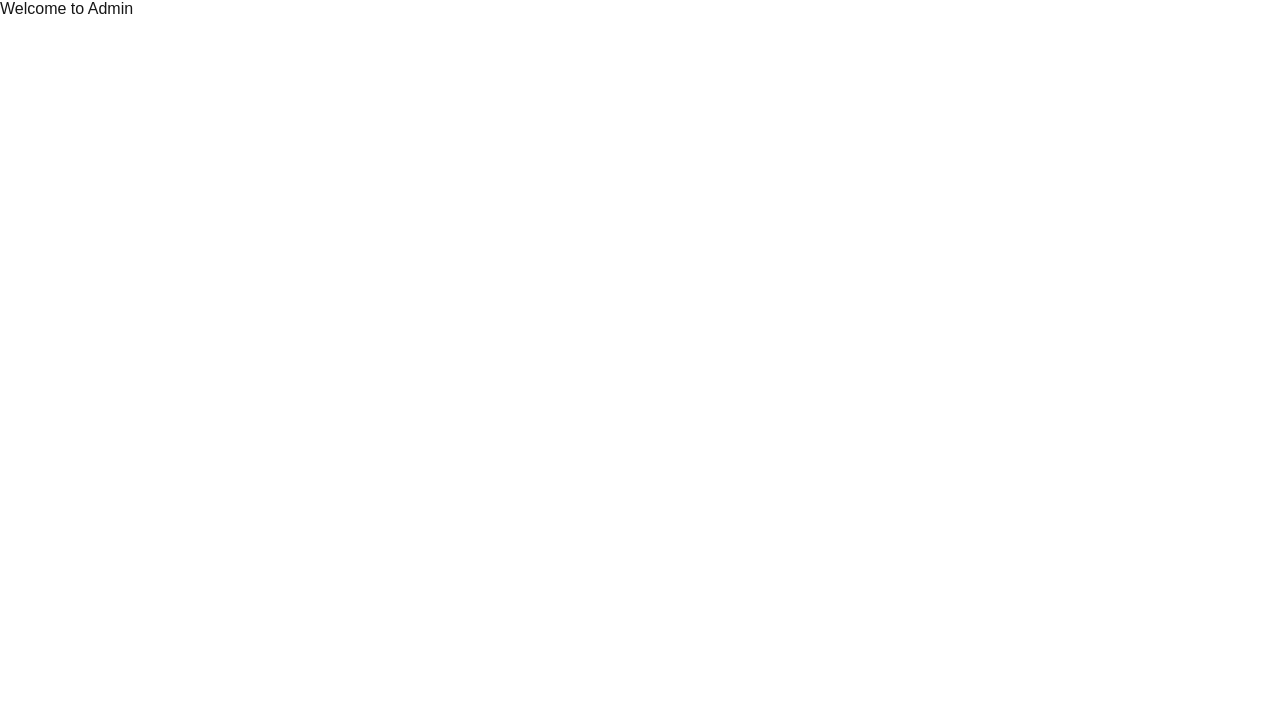
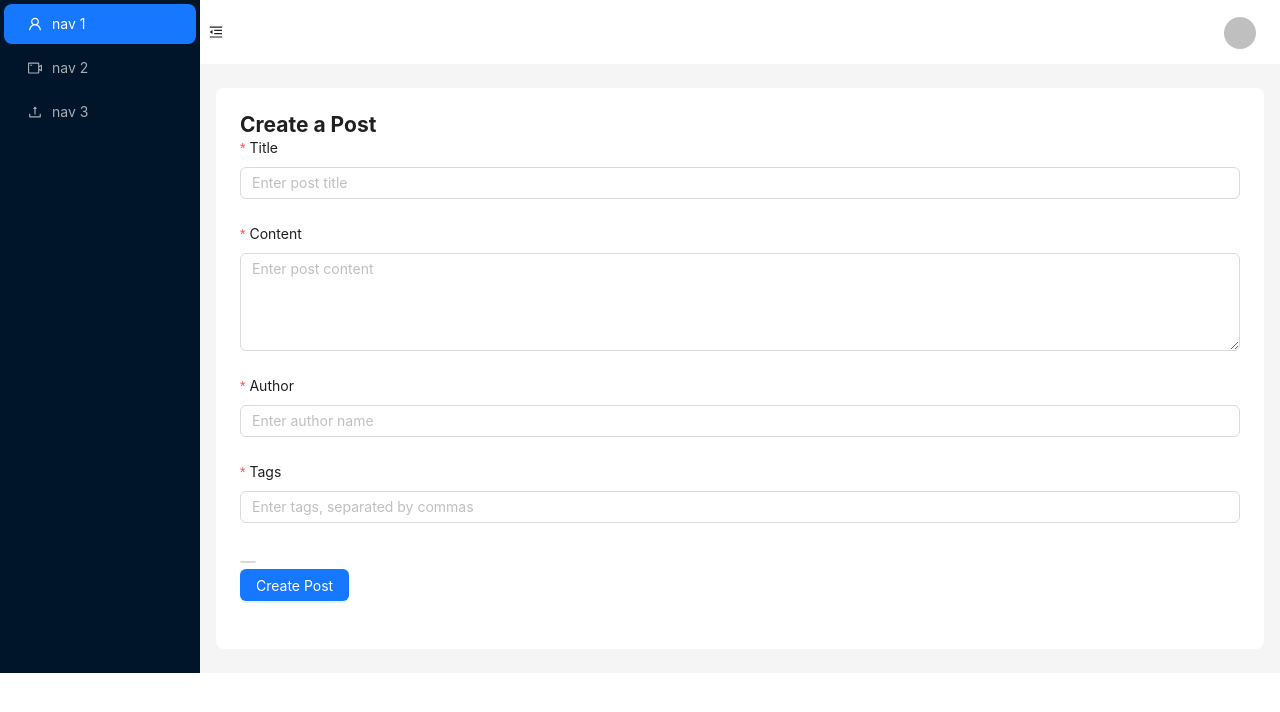
Before and after one commit to VinayProgram/YourGuidance, a Next.js app: page /Users in a window 1280 px wide. Shown: the top 712 px of the page. Built offline with nearby package versions, Linux system fonts and the light colour scheme; no server answers.

Commit message:
post creation

```diff
--- /dev/null
+++ b/src/app/Users/components/Create.Posts.tsx
@@ -0,0 +1,87 @@
+import React from 'react';
+import { Form, Input, Button, Tag } from 'antd';
+import { collection, addDoc } from 'firebase/firestore'; // Firestore methods
+import moment from 'moment';
+import { db } from '@/config';
+import { PostDTO } from '@/types/common.dto';
+
+const { TextArea } = Input;
+
+const CreatePosts = () => {
+  const [form] = Form.useForm();
+
+  // Method to submit post to Firestore
+  const onSubmit = async (values: PostDTO) => {
+    try {
+      const { title, content, author, tags} = values;
+      const newPost = {
+        title,
+        content,
+        author,
+        tags: typeof tags =='string'?tags.split(','):tags, // Convert comma-separated string to array
+        timestamp: new Date(),
+      };
+
+      // Insert post into Firestore
+      const docRef = await addDoc(collection(db, "posts"), newPost);
+      console.log("Document written with ID: ", docRef.id);
+      form.resetFields(); // Reset the form after submission
+    } catch (error) {
+      console.error("Error adding document: ", error);
+    }
+  };
+
+  return (
+    <div>
+      <h2>Create a Post</h2>
+      <Form
+        form={form}
+        layout="vertical"
+        onFinish={onSubmit}
+        initialValues={{ timestamp: moment() }}
+      >
+        <Form.Item
+          label="Title"
+          name="title"
+          rules={[{ required: true, message: 'Please input the post title!' }]}
+        >
+          <Input placeholder="Enter post title" />
+        </Form.Item>
+
+        <Form.Item
+          label="Content"
+          name="content"
+          rules={[{ required: true, message: 'Please input the post content!' }]}
+        >
+          <TextArea rows={4} placeholder="Enter post content" />
+        </Form.Item>
+
+        <Form.Item
+          label="Author"
+          name="author"
+          rules={[{ required: true, message: 'Please input the author!' }]}
+        >
+          <Input placeholder="Enter author name" />
+        </Form.Item>
+
+        <Form.Item
+          label="Tags"
+          name="tags"
+          rules={[{ required: true, message: 'Please input tags (comma separated)!' }]}
+        >
+          <Input placeholder="Enter tags, separated by commas" />
+        </Form.Item>
+        <Tag />
+
+
+        <Form.Item>
+          <Button type="primary" htmlType="submit">
+            Create Post
+          </Button>
+        </Form.Item>
+      </Form>
+    </div>
+  );
+};
+
+export default CreatePosts;
--- a/src/app/Users/layout.tsx
+++ b/src/app/Users/layout.tsx
@@ -1,13 +1,90 @@
-import React from 'react'
+"use client";
+import React, { useEffect } from "react";
+import {
+  MenuFoldOutlined,
+  MenuUnfoldOutlined,
+  UploadOutlined,
+  UserOutlined,
+  VideoCameraOutlined,
+} from "@ant-design/icons";
+import { Avatar, Button, Flex, Layout, Menu, theme } from "antd";
+import { useCommonStore } from "@/store/CommonStore";
 
-const layout = ({
+const { Header, Sider, Content } = Layout;
+const LayoutHead = ({
   children,
 }: Readonly<{
   children: React.ReactNode;
 }>) => {
+  const [collapsed, setCollapsed] = React.useState(false);
+  const { user, fetchUserProfile } = useCommonStore();
+
+  useEffect(() => {
+    fetchUserProfile();
+  }, [fetchUserProfile]);
+  const {
+    token: { colorBgContainer, borderRadiusLG },
+  } = theme.useToken();
+
   return (
-    <div>{children}</div>
-  )
-}
+    <Layout style={{ height: "fit-content" }}>
+      <Sider trigger={null} collapsible collapsed={collapsed}>
+        <div className="demo-logo-vertical" />
+        <Menu
+          theme="dark"
+          mode="inline"
+          defaultSelectedKeys={["1"]}
+          items={[
+            {
+              key: "1",
+              icon: <UserOutlined />,
+              label: "nav 1",
+            },
+            {
+              key: "2",
+              icon: <VideoCameraOutlined />,
+              label: "nav 2",
+            },
+            {
+              key: "3",
+              icon: <UploadOutlined />,
+              label: "nav 3",
+            },
+          ]}
+        />
+      </Sider>
+      <Layout>
+        <Header style={{ padding: 0, background: colorBgContainer }}>
+          <Flex
+            justify="space-between"
+            align="center"
+            style={{ height: "100%" }}
+          >
+            <Button
+              type="text"
+              icon={collapsed ? <MenuUnfoldOutlined /> : <MenuFoldOutlined />}
+              onClick={() => setCollapsed(!collapsed)}
+            />
+            <span style={{marginRight:'20px'}}>
+              <Avatar src={user?.photoURL} />
+              <text style={{marginInline:'2px'}}>{user?.displayName}</text>
+            </span>
+          </Flex>
+        </Header>
+        <Content
+          style={{
+            margin: "24px 16px",
+            padding: 24,
+            height:'100%',
+            background: colorBgContainer,
+            borderRadius: borderRadiusLG,
+          }}
+        >
+          {children}
+        </Content>
+      </Layout>
+    </Layout>
+  );
+};
 
-export default layout
+export default LayoutHead;
--- a/src/app/Users/page.tsx
+++ b/src/app/Users/page.tsx
@@ -1,9 +1,11 @@
-import React from 'react'
+'use client'
+import CreatePosts from "./components/Create.Posts";
 
-const page = () => {
-  return (
-    <div>Welcome to Admin</div>
-  )
-}
 
-export default page
+const LandingPage: React.FC = () => {
+ return(
+  <CreatePosts/>
+ )
+};
+
+export default LandingPage;
--- a/src/store/CommonStore.tsx
+++ b/src/store/CommonStore.tsx
@@ -1,6 +1,9 @@
+import { create } from "zustand";
+import { User } from "firebase/auth"; // Firebase Auth User type
 import { PostDTO } from "@/types/common.dto";
-import { create } from "zustand";
+import { auth } from "@/config";
 
+// Define the store structure
 type Store = {
   posts: PostDTO[];
   setPosts: (next: PostDTO[]) => void;
@@ -8,8 +11,12 @@ type Store = {
   setSidebar: (next: boolean) => void;
   count: number;
   inc: () => void;
+  user: User | null;  // Add the user to the store
+  fetchUserProfile: () => void;  // Add method to fetch the user profile
+  setUser: (user: User | null) => void; // Add method to set user manually
 };
 
+// Zustand store
 export const useCommonStore = create<Store>((set) => ({
   posts: [],
   setPosts: (next: PostDTO[]) => set({ posts: next }),
@@ -17,4 +24,17 @@ export const useCommonStore = create<Store>((set) => ({
   setSidebar: (next: boolean) => set({ sidebarActive: next }),
   count: 1,
   inc: () => set((state) => ({ count: state.count + 1 })),
+  user: null,
+  setUser: (user: User | null) => set({ user }),  // Method to set user manually
+
+  fetchUserProfile: () => {
+    const unsubscribe = auth.onAuthStateChanged((user) => {
+      if (user) {
+        set({ user });
+      } else {
+        set({ user: null });
+      }
+    });
+    return () => unsubscribe();  // Clean up the listener
+  },
 }));
--- a/src/types/common.dto.ts
+++ b/src/types/common.dto.ts
@@ -12,6 +12,6 @@ export type PostDTO = {
   title: string;
   content: string;
   author: string;
-  timestamp: Date;
-  tags: string[];
+  timestamp: Date|string;
+  tags: string|number[] |string;
 };
```
Also changed, not shown: src/app/SignIn/components/login.tsx (+10 -5 lines), src/middleware.ts (added, +26 -0 lines).
